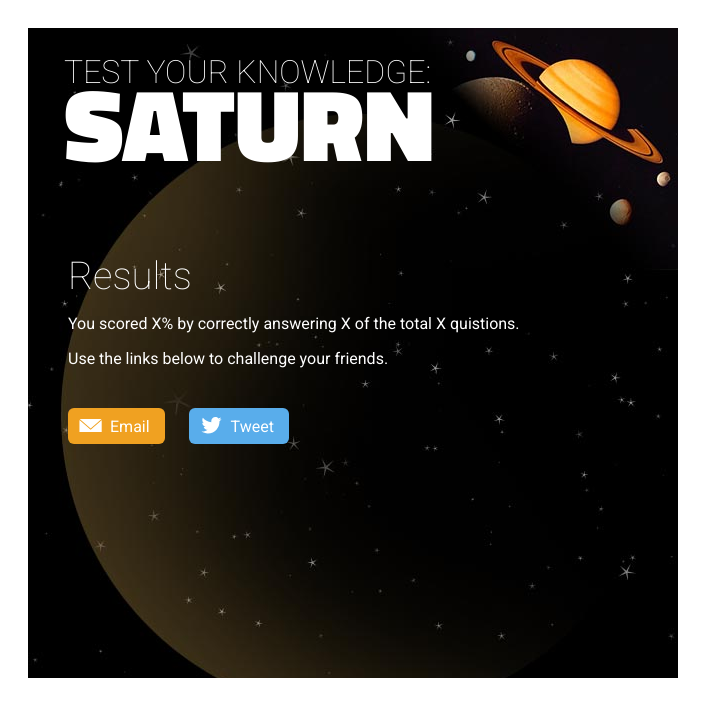
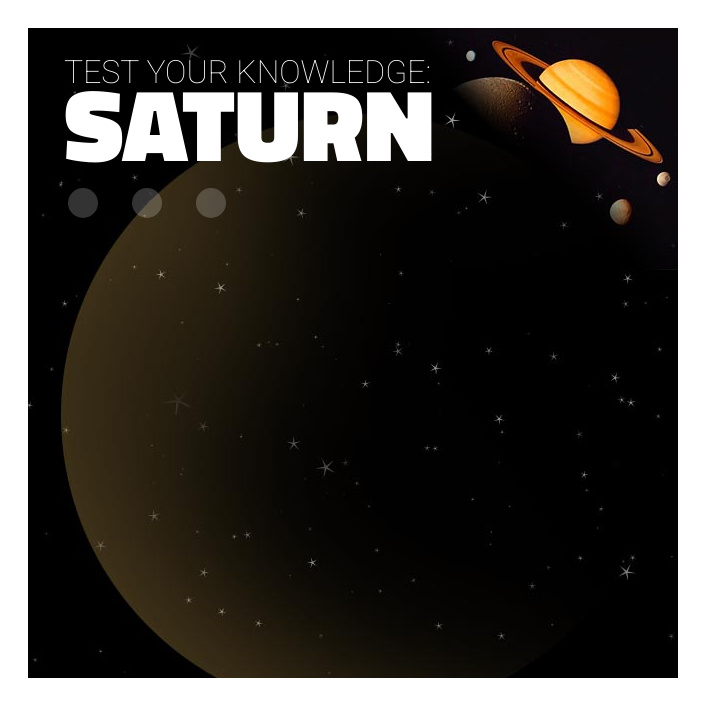
Before and after one commit to micahcourey/QuizAngularJS, a plain HTML site: page index.html in a window 1280 px wide. Shown: the whole page, without its empty margins (0-713 px from the left). Drawn offline with Linux system fonts and the light colour scheme.

Commit message:
add progress bar

```diff
--- a/css/quiz.css
+++ b/css/quiz.css
@@ -54,6 +54,28 @@ body { background-color: #fff; padding: 20px; }
   padding: 5px 15px;
   border-radius: 6px;
 }
+
+/*************** Progress Bar ***************/
+
+#quiz .progress {
+  width: 550px;
+  position: absolute;
+  top: 160px;
+  left: 40px;
+}
+
+#quiz .progress div {
+  position: relative;
+  display: inline-block;
+  width: 30px;
+  height: 30px;
+  margin-right: 30px;
+  border-radius: 50%;
+  background-color: rgba(255,255,255,.2);
+  transition: background-color 1s;
+}
+
+/*************** Intro ***************/
 
 #quiz .intro {
   position: absolute;
@@ -130,7 +152,7 @@ body { background-color: #fff; padding: 20px; }
   cursor: default;
 }
 
-/* feedback */
+/*************** feedback ***************/
 
 #quiz .feedback {
   color: #efbe5e;
@@ -154,12 +176,12 @@ body { background-color: #fff; padding: 20px; }
   margin-top: 10px;
 }
 
-/* Results */
+/*************** Results ***************/
 
 #quiz .results {
   position: absolute;
   top: 225px;
-  left: 40px;
+  left: 660px;
   width: 550;
 }
 
--- a/index.html
+++ b/index.html
@@ -9,7 +9,11 @@
 	<body>
 		<div id="quiz">
 			<h1>Test Your Knowledge:<span>Saturn</span></h1>
-			<div class="progress"></div>
+			<div class="progress">
+				<div></div>
+				<div></div>
+				<div></div>
+			</div>
 			<div class="intro">
 				<h2>Welcome</h2>
 				<p>Click begin to test your knowledge of Saturn.</p>
```
